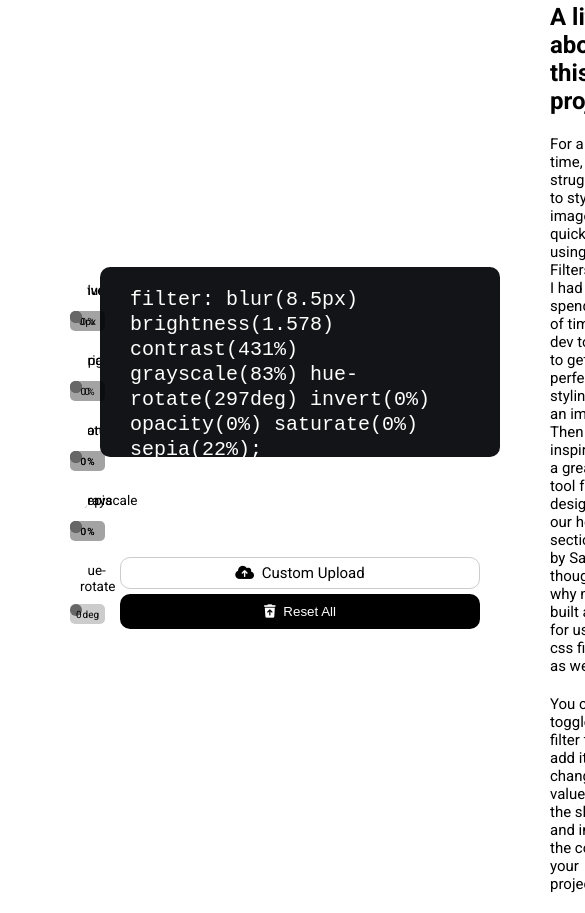
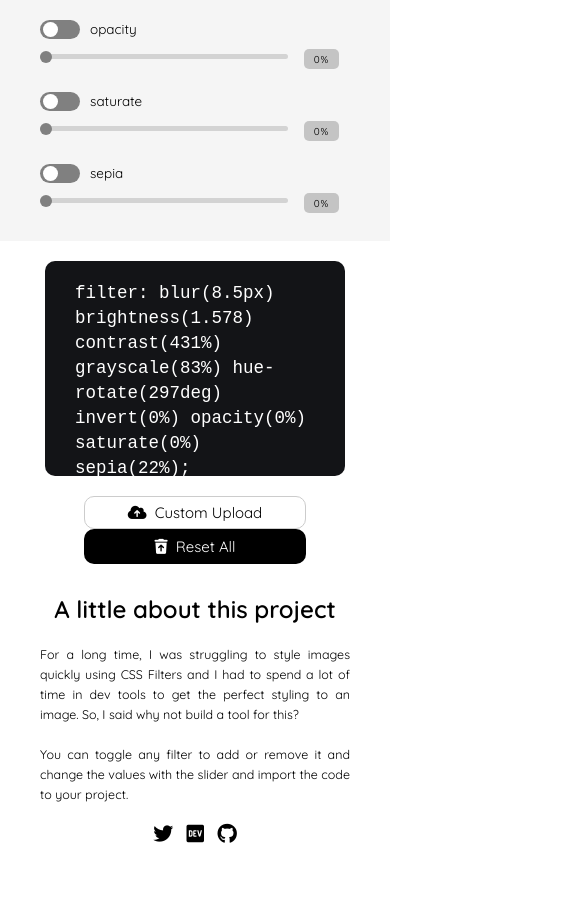
Before and after one commit to heytulsiprasad/picturesque.css, a website: page index.html in a window 390 px wide. Shown: the part 947-1860 px from the top of the page, 585 px wide, since content can reach past the window. After the commit the page ends 1823 px from the top, so only its background shows below. Drawn offline with nearby package versions, Linux system fonts and the light colour scheme.

Commit message:
:iphone: add super responsiveness

```diff
--- a/index.html
+++ b/index.html
@@ -1,24 +1,14 @@
 <!DOCTYPE html>
 <html lang="en">
+
 <head>
   <meta charset="UTF-8" />
-    <meta
-      name="viewport"
-      content="width=device-width, initial-scale=1.0"
-    />
-    <link
-      rel="shortcut icon"
+  <meta name="viewport" content="width=device-width, initial-scale=1.0" />
+  <link rel="shortcut icon"
     href="https://emojipedia-us.s3.dualstack.us-west-1.amazonaws.com/thumbs/120/microsoft/209/frame-with-picture_1f5bc.png"
-      type="image/x-icon"
-    />
-    <link
-      href="https://fonts.googleapis.com/css2?family=Roboto:wght@300;400;500;700&display=swap"
-      rel="stylesheet"
-    />
-    <script
-      src="https://kit.fontawesome.com/8221a5b36b.js"
-      crossorigin="anonymous"
-    ></script>
+    type="image/x-icon" />
+  <link href="https://fonts.googleapis.com/css2?family=Quicksand:wght@400;600&display=swap" rel="stylesheet">
+  <script src="https://kit.fontawesome.com/8221a5b36b.js" crossorigin="anonymous"></script>
   <link rel="stylesheet" href="css/styles.css" />
   <title>Picturesque</title>
 </head>
@@ -27,20 +17,12 @@
   <!-- <div class="container"> -->
   <div class="picture">
     <div class="picture__box">
-        <img
-          id="edit"
-          class="picture__img"
-          src="images/person-on-a-bridge-near-a-lake-747964.jpg"
-          alt="person-on-a-bridge"
-        />
+      <img id="edit" class="picture__img" src="images/person-on-a-bridge-near-a-lake-747964.jpg"
+        alt="person-on-a-bridge" />
     </div>
     <div class="picture__box">
-        <img
-          id="original"
-          class="picture__img"
-          src="images/person-on-a-bridge-near-a-lake-747964.jpg"
-          alt="person-on-a-bridge"
-        />
+      <img id="original" class="picture__img" src="images/person-on-a-bridge-near-a-lake-747964.jpg"
+        alt="person-on-a-bridge" />
     </div>
   </div>
   <div class="filters filters__backdrop">
@@ -62,15 +44,7 @@
                 <p class="range__unit">px</p>
               </div>
             </div>
-              <input
-                type="range"
-                class="range"
-                value="0"
-                min="0"
-                max="20"
-                step=".01"
-                disabled
-              />
+            <input type="range" class="range" value="0" min="0" max="20" step=".01" disabled />
           </div>
         </div>
         <div class="filter__prop">
@@ -89,15 +63,7 @@
                 <p class="range__unit"></p>
               </div>
             </div>
-              <input
-                type="range"
-                class="range"
-                value="0"
-                min="0"
-                max="5"
-                step="0.001"
-                disabled
-              />
+            <input type="range" class="range" value="0" min="0" max="5" step="0.001" disabled />
           </div>
         </div>
         <div class="filter__prop">
@@ -116,14 +82,7 @@
                 <p class="range__unit">%</p>
               </div>
             </div>
-              <input
-                type="range"
-                class="range"
-                value="0"
-                min="0"
-                max="500"
-                disabled
-              />
+            <input type="range" class="range" value="0" min="0" max="500" disabled />
           </div>
         </div>
         <div class="filter__prop">
@@ -142,14 +101,7 @@
                 <p class="range__unit">%</p>
               </div>
             </div>
-              <input
-                type="range"
-                class="range"
-                value="0"
-                min="0"
-                max="100"
-                disabled
-              />
+            <input type="range" class="range" value="0" min="0" max="100" disabled />
           </div>
         </div>
         <div class="filter__prop">
@@ -168,14 +120,7 @@
                 <p class="range__unit">deg</p>
               </div>
             </div>
-              <input
-                type="range"
-                class="range"
-                value="0"
-                min="0"
-                max="360"
-                disabled
-              />
+            <input type="range" class="range" value="0" min="0" max="360" disabled />
           </div>
         </div>
       </div>
@@ -196,14 +141,7 @@
                 <p class="range__unit">%</p>
               </div>
             </div>
-              <input
-                type="range"
-                class="range"
-                value="0"
-                min="0"
-                max="100"
-                disabled
-              />
+            <input type="range" class="range" value="0" min="0" max="100" disabled />
           </div>
         </div>
         <div class="filter__prop">
@@ -222,14 +160,7 @@
                 <p class="range__unit">%</p>
               </div>
             </div>
-              <input
-                type="range"
-                class="range"
-                value="0"
-                min="0"
-                max="100"
-                disabled
-              />
+            <input type="range" class="range" value="0" min="0" max="100" disabled />
           </div>
         </div>
         <div class="filter__prop">
@@ -248,14 +179,7 @@
                 <p class="range__unit">%</p>
               </div>
             </div>
-              <input
-                type="range"
-                class="range"
-                value="0"
-                min="0"
-                max="500"
-                disabled
-              />
+            <input type="range" class="range" value="0" min="0" max="500" disabled />
           </div>
         </div>
         <div class="filter__prop">
@@ -274,20 +198,14 @@
                 <p class="range__unit">%</p>
               </div>
             </div>
-              <input
-                type="range"
-                class="range"
-                value="0"
-                min="0"
-                max="100"
-                disabled
-              />
+            <input type="range" class="range" value="0" min="0" max="100" disabled />
           </div>
         </div>
       </div>
     </div>
   </div>
 
+  <div class="effectsplusabout">
     <div class="effects">
       <!-- place where user sees the code -->
       <div class="codeblock">
@@ -300,24 +218,13 @@
 
       <!-- upload and reset buttons -->
       <div class="buttony">
-        <label for="file-upload" class="custom-file-upload">
-          <i
-            class="fa fa-cloud-upload"
-            style="margin-right: 4px;"
-          ></i>
+        <label for="file-upload" class="custom-file-upload btn-resp">
+          <i class="fa fa-cloud-upload" style="margin-right: 4px;"></i>
           Custom Upload
         </label>
-        <input
-          id="file-upload"
-          name="image"
-          accept="image/*"
-          type="file"
-        />
-        <button class="btn btn-reset" id="reset">
-          <i
-            class="fas fa-trash-restore"
-            style="margin-right: 4px;"
-          ></i>
+        <input id="file-upload" name="image" accept="image/*" type="file" />
+        <button class="btn btn-reset btn-resp" id="reset">
+          <i class="fas fa-trash-restore" style="margin-right: 4px;"></i>
           Reset All
         </button>
       </div>
@@ -328,18 +235,23 @@
       <p class="about-desc">
         For a long time, I was struggling to style images quickly
         using CSS Filters and I had to spend a lot of time in dev
-        tools to get the perfect styling to an image. Then I was
-        inspired by a great tool for designing our hero sections by
-        Sarah. I thought, why not built a tool for using css filters
-        as well!
+        tools to get the perfect styling to an image. So, I said
+        why not build a tool for this?
       </p>
       <p class="about-desc">
-        You can toggle any filter to add it and change the values with
+        You can toggle any filter to add or remove it and change the values with
         the slider and import the code to your project.
       </p>
+      <p class="about-desc socials">
+        <i class="fab fa-twitter"></i>
+        <i class="fab fa-dev"></i>
+        <i class="fab fa-github"></i>
+      </p>
+    </div>
   </div>
 
   <script src="https://cdnjs.cloudflare.com/ajax/libs/jquery/3.5.1/jquery.min.js"></script>
   <script src="src/index.js"></script>
 </body>
+
 </html>
--- a/sass/abstracts/_variables.scss
+++ b/sass/abstracts/_variables.scss
@@ -0,0 +1,4 @@
+$bp-largest: 1300px;
+$bp-large: 800px;
+$bp-small: 550px;
+$bp-smallest: 440px;
--- a/sass/base/_base.scss
+++ b/sass/base/_base.scss
@@ -12,5 +12,5 @@ html {
 
 body {
     box-sizing: border-box;
-    font-family: "Roboto", sans-serif;
+    font-family: 'Quicksand', sans-serif;
 }
--- a/sass/components/_buttons.scss
+++ b/sass/components/_buttons.scss
@@ -3,10 +3,14 @@
     flex-direction: column;
     margin-top: 5rem;
     align-items: center;
+
+    @media only screen and (max-width: $bp-small) {
+        margin-top: 2rem;
+    }
 }
 
 .btn {
-    background-color: #000000;
+    background-color: hsl(0, 0%, 0%);
     padding: .1rem 5rem;
     border-radius: 1rem;
     border: none;
@@ -15,7 +19,6 @@
     cursor: pointer;
     transition: all .1s ease-out;
     height: 3.5rem;
-    margin-top: .5rem;
 
     &:hover {
         background-color: rgba(0, 0, 0, 0.76);
@@ -28,7 +31,8 @@
 }
 
 .btn-reset {
-    width: 90%;
+    font-family: inherit;
+    font-size: 1.5rem;
 }
 
 input[type="file"] {
@@ -43,7 +47,6 @@ input[type="file"] {
     text-align: center;
     font-size: 1.5rem;
     border-radius: 1rem;
-    width: 90%;
 
     &:hover {
         background-color: rgba(0, 0, 0, 0.178);
@@ -53,3 +56,11 @@ input[type="file"] {
         transform: scale(.98);
     }
 }
+
+.btn-resp {
+    width: 90%;
+
+    @media only screen and (max-width: $bp-small) {
+        width: 60%;
+    }
+}
--- a/sass/layouts/_codeblock.scss
+++ b/sass/components/_codeblock.scss
@@ -4,15 +4,18 @@
     text-align: center;
     background-color: #131417;
     border-radius: 1rem;
-    margin-bottom: 5rem;
 }
 
 .code__block {
     display: inline-block;
-    font-size: 2rem;
     height: 15rem;
     width: 40rem;
     padding: 2rem 3rem;
+
+    @media only screen and (max-width: $bp-large) {
+        width: 30rem;
+        height: 18rem;
+    }
 }
 
 .code {
@@ -20,4 +23,5 @@
     text-align: left;
     color: #fff;
     line-height: 25px;
+    font-size: 1.75rem;
 }
--- a/sass/layouts/_about.scss
+++ b/sass/layouts/_about.scss
@@ -1,19 +1,49 @@
 .about {
-    grid-row: filter-start / filter-end;
-    grid-column: col-start 4 / col-end 4;
     align-self: center;
+}
 
+.about-structure {
     display: grid;
-    grid-template-rows: repeat(3, min-content);
+    grid-template-rows: repeat(4, min-content);
     grid-gap: 2rem;
-    padding: 2rem 5rem;
+    padding: 1rem 3rem;
+    max-width: 35rem;
+
+    @media only screen and (max-width: $bp-large) {
+        padding: 1rem 2rem;
+    }
+
+    @media only screen and (max-width: $bp-small) {
+        margin-top: 2rem;
+    }
 }
 
 .about-title {
     font-size: 2.4rem;
     font-weight: bold;
+
+    @media only screen and (max-width: $bp-small) {
+        text-align: center;
+    }
 }
 
 .about-desc {
-    font-size: 1.5rem;
+    font-size: 1.25rem;
+    line-height: 2rem;
+
+    @media only screen and (max-width: $bp-small) {
+        text-align: justify;
+
+        &.socials {
+            text-align: center;
+        }
+    }
+
+    i.fab {
+        font-size: 2rem;
+
+        &:not(:first-child) {
+            margin-left: 1rem;
+        }
+    }
 }
--- a/sass/layouts/_effects.scss
+++ b/sass/layouts/_effects.scss
@@ -1,9 +1,5 @@
 .effects {
-    grid-row: filter-start / filter-end;
-    grid-column: col-start 3 / col-end 3;
-    align-self: center;
-
     display: flex;
     flex-direction: column;
-    justify-content: center;
+    justify-content: space-evenly;
 }
--- /dev/null
+++ b/sass/layouts/_effectsplusabout.scss
@@ -0,0 +1,17 @@
+.effectsplusabout {
+    display: flex;
+    justify-content: space-evenly;
+    grid-row: filter-start / filter-end;
+    grid-column: col-start 3 / col-end 4;
+
+    @media only screen and (max-width: $bp-largest) {
+        grid-row: extra-start / extra-end;
+        grid-column: col-start 1 / col-end 4;
+        margin: 2rem 0;
+        padding: 0 1rem;
+    }
+
+    @media only screen and (max-width: $bp-small) {
+        flex-direction: column;
+    }
+}
--- a/sass/layouts/_filters.scss
+++ b/sass/layouts/_filters.scss
@@ -1,15 +1,26 @@
 .filters {
     grid-column: col-start 1 / col-end 2;
     grid-row: filter-start / filter-end;
-    align-self: center;
     margin-left: 5rem;
     margin-right: 5rem;
 
     &__backdrop {
         background-color: #afafaf1f;
         border-radius: 1rem;
-        box-sizing: content-box;
         padding: 2rem 0;
+    }
+
+    @media only screen and (max-width: $bp-largest) {
+        grid-column: col-start 1 / col-end 4;
+        margin-top: 2rem;
+    }
+
+    @media only screen and (max-width: $bp-smallest) {
+        margin: 0;
+
+        &__backdrop {
+            border-radius: 0;
+        }
     }
 }
 
@@ -25,12 +36,11 @@
             position: relative;
             margin-top: 1rem;
         }
+
+        @media only screen and (max-width: $bp-small) {
+            width: 35rem;
+        }
     }
-}
-
-h1.filter-top {
-    font-size: 3rem;
-    padding: 1rem 2rem;
 }
 
 .main-row {
@@ -38,11 +48,17 @@ h1.filter-top {
     justify-content: space-between;
     align-items: center;
 
-    &>[class^="col"] {
-        width: 50%;
+    @media only screen and (min-width: $bp-small) {
+        &>[class^="col"] {
+            width: 50%;
 
-        &:last-child {
-            align-self: flex-start;
+            &:last-child {
+                align-self: flex-start;
+            }
         }
     }
+
+    @media only screen and (max-width: $bp-small) {
+        flex-direction: column;
+    }
 }
--- a/sass/main.scss
+++ b/sass/main.scss
@@ -10,10 +10,11 @@
 
 @import "layouts/picture";
 @import "layouts/filters";
-@import "layouts/codeblock";
 @import "layouts/effects";
 @import "layouts/about";
+@import "layouts/effectsplusabout";
 
 @import "components/toggle";
 @import "components/slider";
 @import "components/buttons";
+@import "components/codeblock";
--- a/sass/pages/_home.scss
+++ b/sass/pages/_home.scss
@@ -1,7 +1,11 @@
 // includes styles for complete page i.e. home page
 
 .container {
-    display: grid;
-    grid-template-rows: [cover-start] 1fr [cover-end filter-start] 1fr [filter-end];
-    grid-template-columns: repeat(4, [col-start] 2fr [col-end]);
+  display: grid;
+  grid-template-rows: [cover-start] 50rem [cover-end filter-start] 1fr [filter-end];
+  grid-template-columns: repeat(4, [col-start] 2fr [col-end]);
+
+  @media only screen and (max-width: $bp-largest) {
+    grid-template-rows: [cover-start] 50rem [cover-end filter-start] 1fr [filter-end extra-start] .5fr [extra-end];
+  }
 }
```
Also changed, not shown: css/styles.css. Lines whose indentation alone changed are shown as unchanged.
